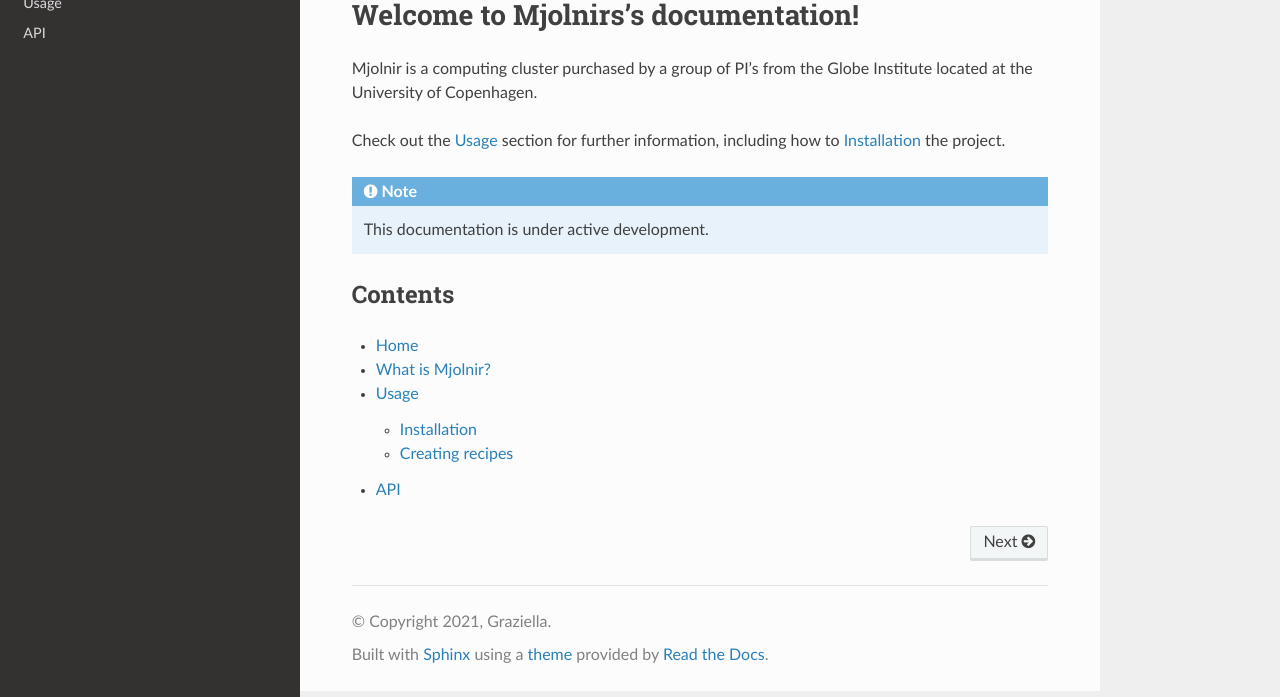
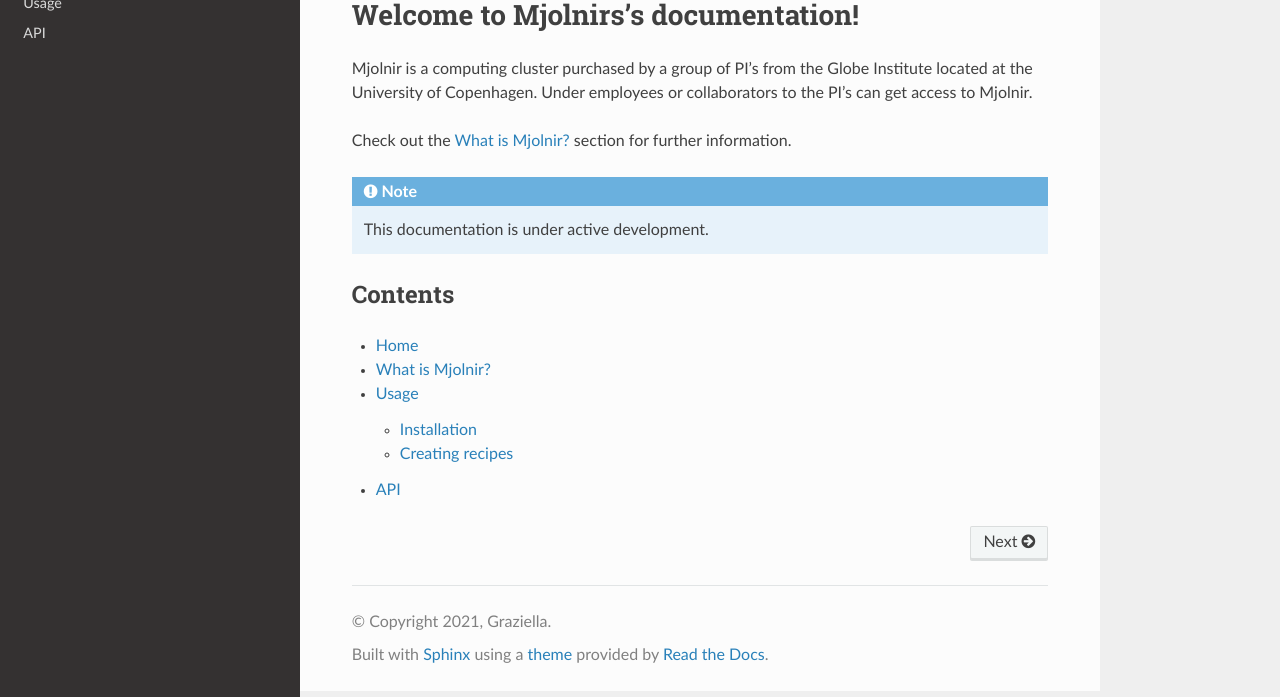
Before and after one commit to bentpetersendk/mjolnir_ucph, a Sphinx documentation site: the page built from docs/source/index.rst, in a window 1280 px wide, cut to the strip 203-900 px from the top of the page. Built offline with Sphinx 7.4.7 and the Read the Docs theme 2.0.0, drawn with Linux system fonts in a browser that asks for light colours.

Commit message:
Update index.rst

```diff
--- a/docs/source/index.rst
+++ b/docs/source/index.rst
@@ -3,11 +3,10 @@
 Welcome to Mjolnirs's documentation!
 ===================================
 
-Mjolnir is a computing cluster purchased by a group of PI’s from the Globe Institute located at the University of Copenhagen.
+Mjolnir is a computing cluster purchased by a group of PI’s from the Globe Institute located at the University of Copenhagen. Under employees or collaborators to the PI's can get access to Mjolnir.
 
 
-Check out the :doc:`usage` section for further information, including
-how to :ref:`installation` the project.
+Check out the :doc:`mjolnir` section for further information.
 
 .. note::
 
```
